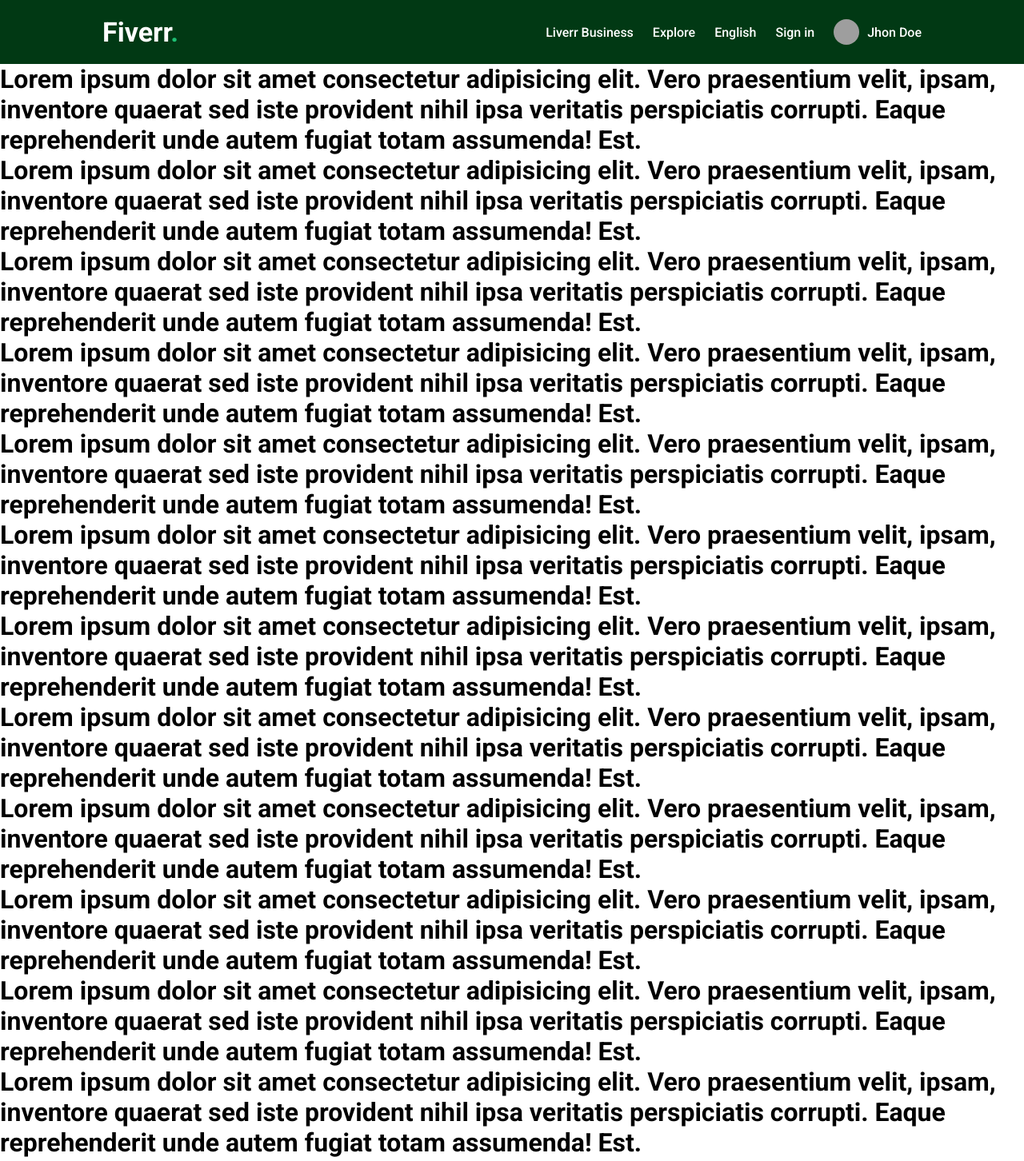
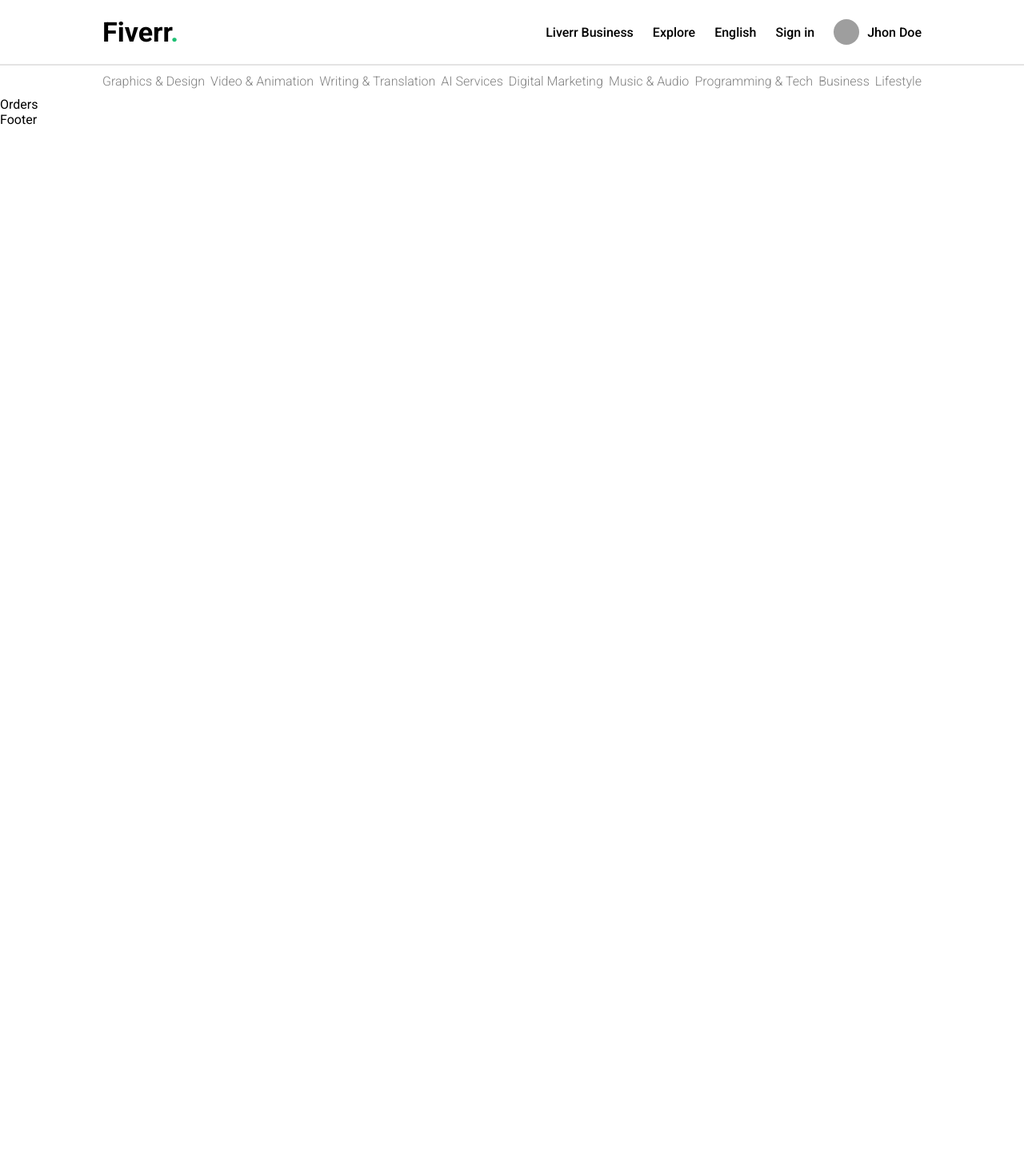
Before and after one commit to GabrielDS2118/FiverClone, a React (Vite) app in the folder client/: page /orders in a window 1280 px wide. Shown: the top 1452 px of the page at 80% size. After the commit the page ends 800 px from the top, so only its background shows below. Built offline with nearby package versions, Linux system fonts and the light colour scheme; grey boxes are pictures that could not be loaded.

Commit message:
2.Frontend Routing

```diff
--- a/client/index.html
+++ b/client/index.html
@@ -7,6 +7,12 @@
       href="https://fonts.googleapis.com/css2?family=Roboto:ital,wght@0,100;0,300;0,400;0,500;0,700;0,900;1,100;1,300;1,400;1,500;1,700;1,900&display=swap"
       rel="stylesheet"
     />
+
+    <link
+      href="https://fonts.googleapis.com/css2?family=Montserrat:ital,wght@0,100;0,200;0,300;0,400;0,500;0,600;0,700;0,800;0,900;1,100;1,200;1,300;1,400;1,500;1,600;1,700;1,800;1,900&display=swap"
+      rel="stylesheet"
+    />
+
     <style>
       * {
         padding: 0;
--- a/client/package.json
+++ b/client/package.json
@@ -11,6 +11,7 @@
   "dependencies": {
     "react": "^18.2.0",
     "react-dom": "^18.2.0",
+    "react-router-dom": "^6.8.2",
     "sass": "^1.58.3"
   },
   "devDependencies": {
--- a/client/src/App.jsx
+++ b/client/src/App.jsx
@@ -1,108 +1,78 @@
 import React from 'react';
-import Nabvar from './components/navbar/Nabvar';
+
+import Navbar from './components/navbar/Nabvar';
+import Footer from './components/footer/Footer';
+
+import Home from './pages/home/Home';
+import Gigs from './pages/gigs/Gigs';
+import Gig from './pages/gig/Gig';
+// import Login from "./pages/login/Login";
+// import Register from "./pages/register/Register";
+import Add from './pages/add/Add';
+import Orders from './pages/orders/Orders';
+import Messages from './pages/messages/Messages';
+import Message from './pages/message/Message';
+import MyGigs from './pages/myGigs/MyGigs';
+
+import './app.scss';
+
+import { createBrowserRouter, Outlet, RouterProvider } from 'react-router-dom';
 
 function App() {
+  const Layout = () => {
+    return (
+      <div className="app">
+        <Navbar />
+        <Outlet />
+        <Footer />
+      </div>
+    );
+  };
+
+  const router = createBrowserRouter([
+    {
+      path: '/',
+      element: <Layout />,
+      children: [
+        {
+          path: '/',
+          element: <Home />,
+        },
+        {
+          path: '/gigs',
+          element: <Gigs />,
+        },
+        {
+          path: '/myGigs',
+          element: <MyGigs />,
+        },
+        {
+          path: '/orders',
+          element: <Orders />,
+        },
+        {
+          path: '/messages',
+          element: <Messages />,
+        },
+        {
+          path: '/message/:id',
+          element: <Message />,
+        },
+        {
+          path: '/add',
+          element: <Add />,
+        },
+        {
+          path: '/gig/:id',
+          element: <Gig />,
+        },
+      ],
+    },
+  ]);
+
   return (
     <div>
-      <Nabvar />
-
-      <h1>
-        Lorem ipsum dolor sit amet consectetur adipisicing elit. Vero
-        praesentium velit, ipsam, inventore quaerat sed iste provident nihil
-        ipsa veritatis perspiciatis corrupti. Eaque reprehenderit unde autem
-        fugiat totam assumenda! Est.
-      </h1>
-
-      <h1>
-        Lorem ipsum dolor sit amet consectetur adipisicing elit. Vero
-        praesentium velit, ipsam, inventore quaerat sed iste provident nihil
-        ipsa veritatis perspiciatis corrupti. Eaque reprehenderit unde autem
-        fugiat totam assumenda! Est.
-      </h1>
-
-      <h1>
-        Lorem ipsum dolor sit amet consectetur adipisicing elit. Vero
-        praesentium velit, ipsam, inventore quaerat sed iste provident nihil
-        ipsa veritatis perspiciatis corrupti. Eaque reprehenderit unde autem
-        fugiat totam assumenda! Est.
-      </h1>
-
-      <h1>
-        Lorem ipsum dolor sit amet consectetur adipisicing elit. Vero
-        praesentium velit, ipsam, inventore quaerat sed iste provident nihil
-        ipsa veritatis perspiciatis corrupti. Eaque reprehenderit unde autem
-        fugiat totam assumenda! Est.
-      </h1>
-
-      <h1>
-        Lorem ipsum dolor sit amet consectetur adipisicing elit. Vero
-        praesentium velit, ipsam, inventore quaerat sed iste provident nihil
-        ipsa veritatis perspiciatis corrupti. Eaque reprehenderit unde autem
-        fugiat totam assumenda! Est.
-      </h1>
-
-      <h1>
-        Lorem ipsum dolor sit amet consectetur adipisicing elit. Vero
-        praesentium velit, ipsam, inventore quaerat sed iste provident nihil
-        ipsa veritatis perspiciatis corrupti. Eaque reprehenderit unde autem
-        fugiat totam assumenda! Est.
-      </h1>
-
-      <h1>
-        Lorem ipsum dolor sit amet consectetur adipisicing elit. Vero
-        praesentium velit, ipsam, inventore quaerat sed iste provident nihil
-        ipsa veritatis perspiciatis corrupti. Eaque reprehenderit unde autem
-        fugiat totam assumenda! Est.
-      </h1>
-
-      <h1>
-        Lorem ipsum dolor sit amet consectetur adipisicing elit. Vero
-        praesentium velit, ipsam, inventore quaerat sed iste provident nihil
-        ipsa veritatis perspiciatis corrupti. Eaque reprehenderit unde autem
-        fugiat totam assumenda! Est.
-      </h1>
-
-      <h1>
-        Lorem ipsum dolor sit amet consectetur adipisicing elit. Vero
-        praesentium velit, ipsam, inventore quaerat sed iste provident nihil
-        ipsa veritatis perspiciatis corrupti. Eaque reprehenderit unde autem
-        fugiat totam assumenda! Est.
-      </h1>
-
-      <h1>
-        Lorem ipsum dolor sit amet consectetur adipisicing elit. Vero
-        praesentium velit, ipsam, inventore quaerat sed iste provident nihil
-        ipsa veritatis perspiciatis corrupti. Eaque reprehenderit unde autem
-        fugiat totam assumenda! Est.
-      </h1>
-
-      <h1>
-        Lorem ipsum dolor sit amet consectetur adipisicing elit. Vero
-        praesentium velit, ipsam, inventore quaerat sed iste provident nihil
-        ipsa veritatis perspiciatis corrupti. Eaque reprehenderit unde autem
-        fugiat totam assumenda! Est.
-      </h1>
-
-      <h1>
-        Lorem ipsum dolor sit amet consectetur adipisicing elit. Vero
-        praesentium velit, ipsam, inventore quaerat sed iste provident nihil
-        ipsa veritatis perspiciatis corrupti. Eaque reprehenderit unde autem
-        fugiat totam assumenda! Est.
-      </h1>
-
-      <h1>
-        Lorem ipsum dolor sit amet consectetur adipisicing elit. Vero
-        praesentium velit, ipsam, inventore quaerat sed iste provident nihil
-        ipsa veritatis perspiciatis corrupti. Eaque reprehenderit unde autem
-        fugiat totam assumenda! Est.
-      </h1>
-
-      <h1>
-        Lorem ipsum dolor sit amet consectetur adipisicing elit. Vero
-        praesentium velit, ipsam, inventore quaerat sed iste provident nihil
-        ipsa veritatis perspiciatis corrupti. Eaque reprehenderit unde autem
-        fugiat totam assumenda! Est.
-      </h1>
+      <RouterProvider router={router} />
     </div>
   );
 }
--- /dev/null
+++ b/client/src/app.scss
@@ -0,0 +1,8 @@
+* {
+  box-sizing: border-box;
+
+  .link {
+    text-decoration: none;
+    color: inherit;
+  }
+}
--- /dev/null
+++ b/client/src/components/footer/Footer.jsx
@@ -0,0 +1,8 @@
+import React from 'react';
+import './Footer.scss';
+
+const Footer = () => {
+  return <div>Footer</div>;
+};
+
+export default Footer;
--- a/client/src/components/navbar/Nabvar.jsx
+++ b/client/src/components/navbar/Nabvar.jsx
@@ -1,9 +1,12 @@
 import React, { useEffect, useState } from 'react';
+import { Link, useLocation } from 'react-router-dom';
 import './Nabvar.scss';
 
 const Nabvar = () => {
   const [active, setActive] = useState(false);
   const [open, setOpen] = useState(false);
+
+  const { pathname } = useLocation();
 
   const isActive = () => {
     window.scrollY > 0 ? setActive(true) : setActive(false);
@@ -22,10 +25,13 @@ const Nabvar = () => {
   };
 
   return (
-    <div className={active ? 'navbar active' : 'navbar'}>
+    <div className={active || pathname !== '/' ? 'navbar active' : 'navbar'}>
       <div className="container">
         <div className="logo">
+          <Link to="/" className="link">
             <span className="text">Fiverr</span>
+          </Link>
+
           <span className="dot">.</span>
         </div>
         <div className="links">
@@ -47,14 +53,24 @@ const Nabvar = () => {
                 <div className="options">
                   {currentUser?.isSeller && (
                     <>
-                      <span>Gigs</span>
-                      <span>Add New Gig</span>
+                      <Link className="link" to="/mygigs">
+                        Gigs
+                      </Link>
+                      <Link className="link" to="/add">
+                        Add New Gig
+                      </Link>
                     </>
                   )}
 
-                  <span>Orders</span>
-                  <span>Message</span>
-                  <span>Logout</span>
+                  <Link className="link" to="/orders">
+                    Orders
+                  </Link>
+                  <Link className="link" to="/messages">
+                    Messages
+                  </Link>
+                  <Link className="link" to="/">
+                    Logout
+                  </Link>
                 </div>
               )}
             </div>
@@ -62,15 +78,41 @@ const Nabvar = () => {
         </div>
       </div>
 
-      {active && (
+      {active ||
+        (pathname !== '/' && (
           <>
             <hr />
             <div className="menu">
-            <span>Test</span>
-            <span>Test2</span>
+              <Link className="link menuLink" to="/">
+                Graphics & Design
+              </Link>
+              <Link className="link menuLink" to="/">
+                Video & Animation
+              </Link>
+              <Link className="link menuLink" to="/">
+                Writing & Translation
+              </Link>
+              <Link className="link menuLink" to="/">
+                AI Services
+              </Link>
+              <Link className="link menuLink" to="/">
+                Digital Marketing
+              </Link>
+              <Link className="link menuLink" to="/">
+                Music & Audio
+              </Link>
+              <Link className="link menuLink" to="/">
+                Programming & Tech
+              </Link>
+              <Link className="link menuLink" to="/">
+                Business
+              </Link>
+              <Link className="link menuLink" to="/">
+                Lifestyle
+              </Link>
             </div>
           </>
-      )}
+        ))}
     </div>
   );
 };
--- a/client/src/components/navbar/Nabvar.scss
+++ b/client/src/components/navbar/Nabvar.scss
@@ -1,7 +1,3 @@
-* {
-  box-sizing: border-box;
-}
-
 .navbar {
   //   border: 1px solid black;
   display: flex;
@@ -42,6 +38,7 @@
       align-items: center;
       gap: 24px;
       font-weight: 500;
+      font-family: 'Montserrat', sans-serif;
 
       .user {
         display: flex;
@@ -71,6 +68,7 @@
           color: gray;
           width: 200px;
           font-weight: 300;
+          font-family: 'Montserrat', sans-serif;
         }
       }
 
--- a/client/src/pages/orders/Orders.jsx
+++ b/client/src/pages/orders/Orders.jsx
@@ -0,0 +1,8 @@
+import React from 'react';
+import './Orders.scss';
+
+const Orders = () => {
+  return <div>Orders</div>;
+};
+
+export default Orders;
```
Also changed, not shown: client/src/components/footer/Footer.scss (added), 1 other file (tests, documents, lock files or other folders). Lines whose indentation alone changed are shown as unchanged.
